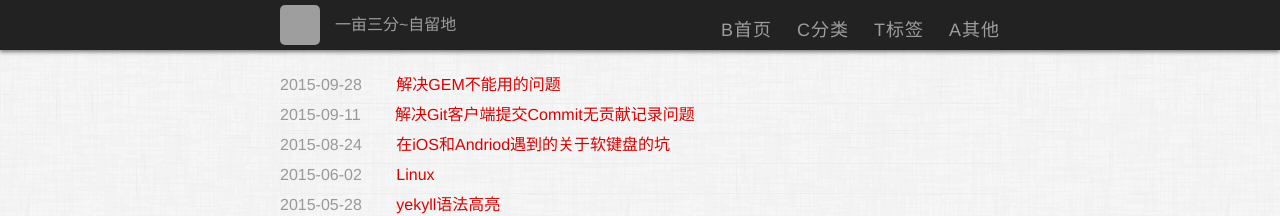
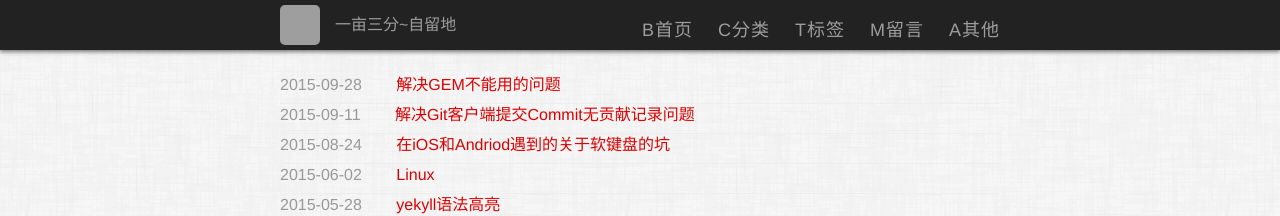
Before and after one commit to Daner1990/Daner1990.github.io, a Jekyll site: the page built from index.html, in a window 1280 px wide. Shown: the top 216 px of the page. Built offline with Jekyll 4.4.1, drawn with Linux system fonts in a browser that asks for light colours; Markdown is read by kramdown in place of the engine named in the settings; grey boxes are pictures that could not be loaded.

Commit message:
Update default.html

```diff
--- a/_layouts/default.html
+++ b/_layouts/default.html
@@ -34,6 +34,7 @@
                 <a href="{{ site.baseurl }}/">B首页</a>
                 <a href="{{ site.baseurl }}/categories/">C分类</a>
                 <a href="{{ site.baseurl }}/tags/">T标签</a>
+                <a href="{{ site.baseurl }}/messages">M留言</a>
                 <a href="{{ site.baseurl }}/about">A其他</a>
             </nav>
         </header>
```
